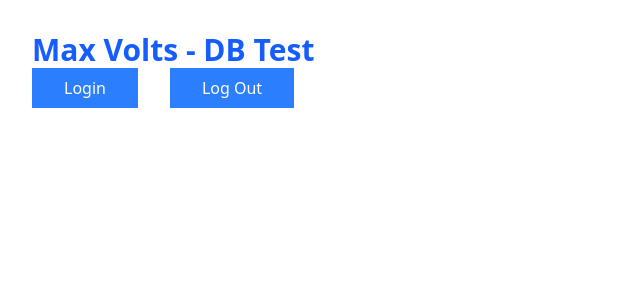
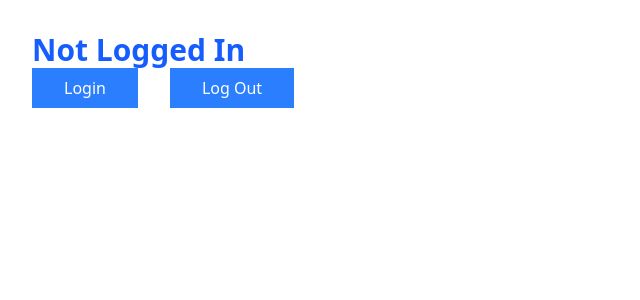
Before and after one commit to matt-powelldev2784/max-volts-spa, a React (Vite) app: page / in a window 1280 px wide. Shown: the top 300 px of the page, without its empty margins (0-640 px from the left). Built offline with nearby package versions, Linux system fonts and the light colour scheme; no server answers; the database is empty.

Commit message:
feat: add protected routes

```diff
--- a/src/App.tsx
+++ b/src/App.tsx
@@ -1,4 +1,10 @@
-import { BrowserRouter as Router, Routes, Route } from 'react-router-dom';
+import {
+  BrowserRouter as Router,
+  Routes,
+  Route,
+  Outlet,
+  Navigate,
+} from 'react-router-dom';
 import { useEffect, useState } from 'react';
 import { supabase } from './lib/supabase';
 import type { Tables } from './types/database.types';
@@ -6,9 +12,12 @@ import useAuth from './lib/useAuth';
 
 type Client = Tables<'client'>;
 
-const Home = () => {
+const Login = () => {
   const [clients, setClients] = useState<Client[]>([]);
   console.log('clients', clients);
+
+  const { user } = useAuth();
+  console.log('user', user);
 
   useEffect(() => {
     getClients();
@@ -22,7 +31,7 @@ const Home = () => {
   const login = async () => {
     await supabase.auth.signInWithOAuth({
       provider: 'google',
-      options: { redirectTo: `${window.location.origin}/about` },
+      options: { redirectTo: `${window.location.origin}/protected` },
     });
   };
 
@@ -32,7 +41,9 @@ const Home = () => {
 
   return (
     <div className="p-8">
-      <h1 className="text-3xl font-bold text-blue-600">Max Volts - DB Test</h1>
+      <h1 className="text-3xl font-bold text-blue-600">
+        {user ? user.email : 'Not Logged In'}
+      </h1>
       <div className="flex gap-8">
         <button className="bg-blue-500 text-white px-8 py-2" onClick={login}>
           Login
@@ -46,21 +57,37 @@ const Home = () => {
   );
 };
 
-const About = () => {
+const Protected = () => {
   return (
-    <h1 className="text-4xl font-bold text-gray-800 mb-8 text-center">About</h1>
+    <h1 className="text-4xl font-bold text-gray-800 mb-8 text-center">
+      Protected
+    </h1>
   );
 };
 
+const ProtectedLayouts = () => {
+  const { user, loading } = useAuth();
+
+  if (loading) {
+    return <></>;
+  }
+
+  if (!user) {
+    return <Navigate to="/" replace />;
+  }
+
+  return <Outlet />;
+};
+
 const App = () => {
-  const { user } = useAuth();
-  console.log('user', user);
-
   return (
     <Router>
       <Routes>
-        <Route path="/" element={<Home />} />
-        <Route path="/about" element={<About />} />
+        <Route path="/" element={<Login />} />
+
+        <Route element={<ProtectedLayouts />}>
+          <Route path="/protected" element={<Protected />} />
+        </Route>
       </Routes>
     </Router>
   );
```
